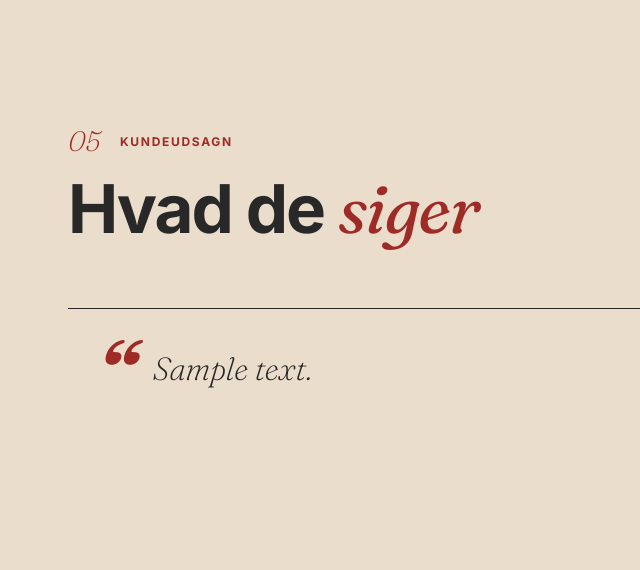
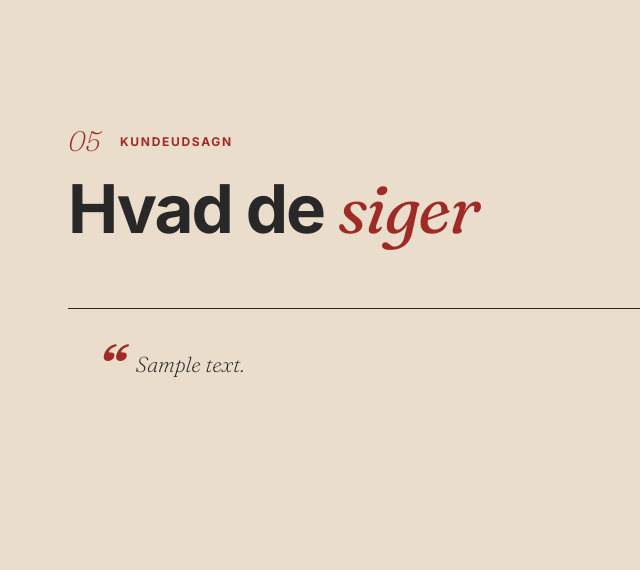
Before and after one commit to z15dk/s247, a WordPress theme: template front-page.php in a window 1280 px wide. Shown: the part 5930-6500 px from the top of the page, without its empty margins (0-640 px from the left). Run offline with PHP 8.4 and a stand-in for WordPress, Linux system fonts and the light colour scheme; the site name, menu and one post (Sample post) are stand-ins, and other content is empty; some libraries are stand-ins or nearby versions; some web fonts are replaced.

Commit message:
Shrink testimonial quote size for a calmer editorial feel

```diff
--- a/assets/css/sections.css
+++ b/assets/css/sections.css
@@ -833,10 +833,10 @@
 	font-family: var(--font-serif);
 	font-style: italic;
 	font-weight: 200;
-	font-size: clamp(1.5rem, 1rem + 1.5vw, 2rem);
-	line-height: 1.25;
+	font-size: clamp(1.05rem, 0.9rem + 0.6vw, 1.35rem);
+	line-height: 1.45;
 	color: var(--color-ink);
-	letter-spacing: -0.01em;
+	letter-spacing: -0.005em;
 }
 
 .testimonial__quote::before {
```
